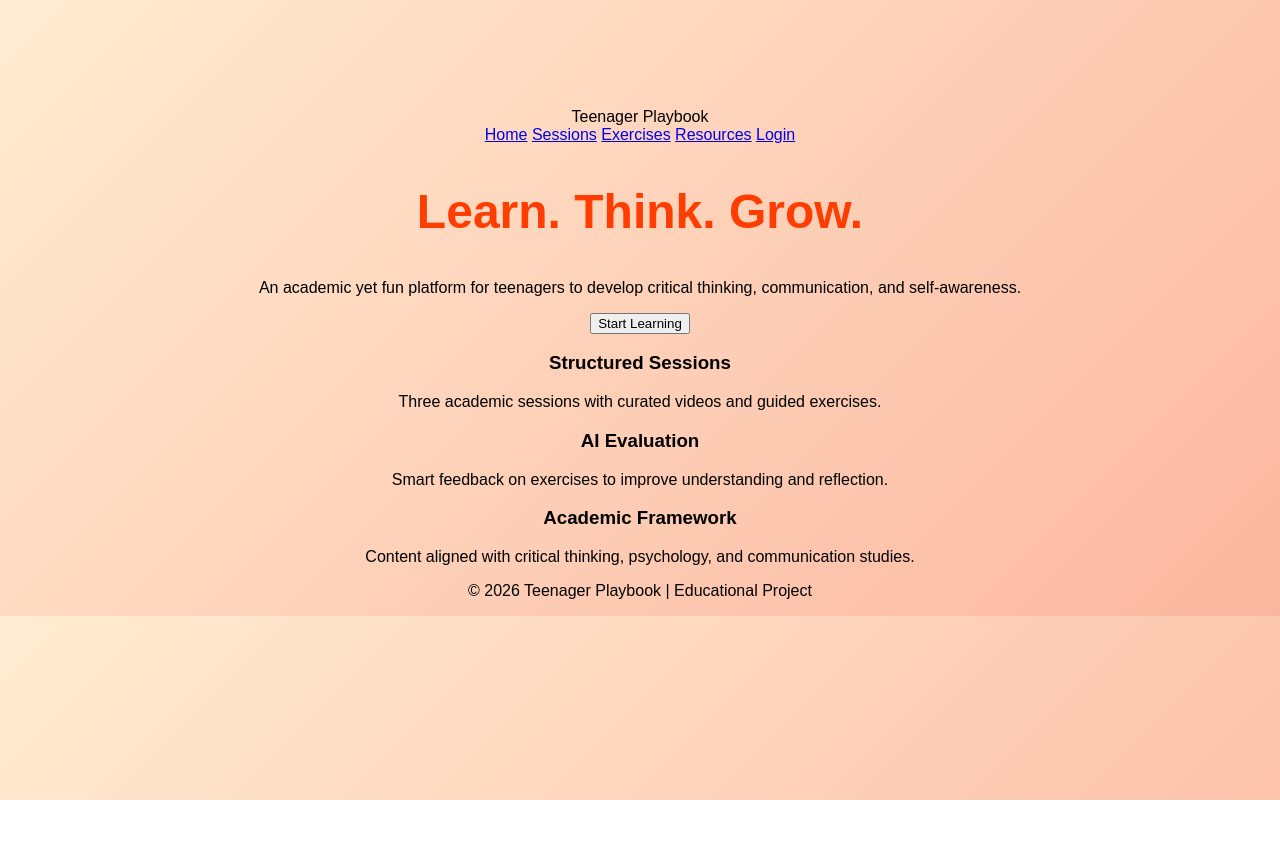
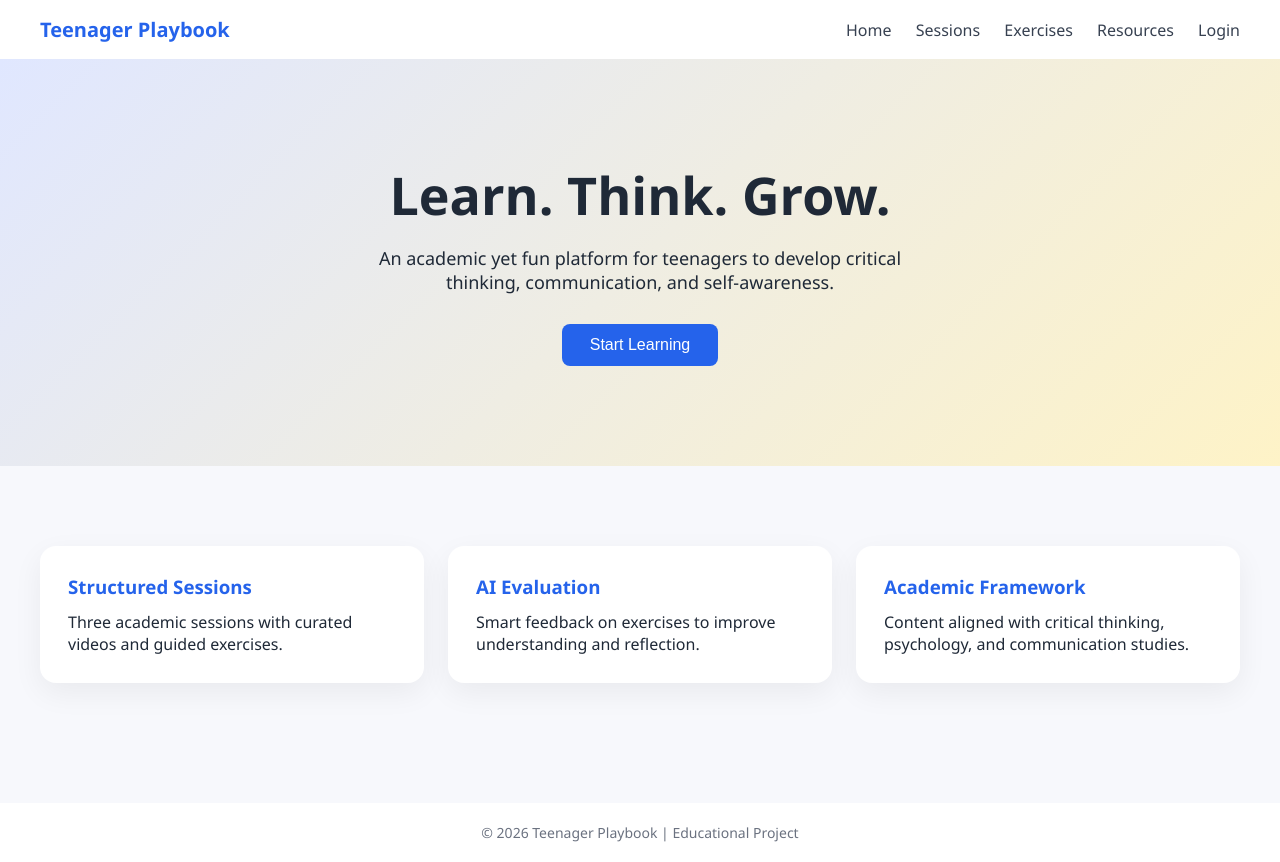
Before and after one commit to Ropesniper/teenagerplaybook_rpsp_shlee, a plain HTML site: page index.html in a window 1280 px wide. Before the commit the page ends 800 px from the top, so only its background shows below. Drawn offline with Linux system fonts and the light colour scheme.

Commit message:
Update style.css

```diff
--- a/style.css
+++ b/style.css
@@ -1,11 +1,105 @@
-body {
-  background: linear-gradient(135deg, #ffecd2, #fcb69f);
-  font-family: Arial, sans-serif;
-  text-align: center;
-  padding-top: 100px;
+* {
+  margin: 0;
+  padding: 0;
+  box-sizing: border-box;
 }
 
-h1 {
-  color: #ff3d00;
-  font-size: 48px;
+body {
+  font-family: "Segoe UI", sans-serif;
+  background: #f7f8fc;
+  color: #1f2937;
 }
+
+/* Navbar */
+.navbar {
+  display: flex;
+  justify-content: space-between;
+  align-items: center;
+  padding: 16px 40px;
+  background: white;
+  box-shadow: 0 4px 20px rgba(0,0,0,0.05);
+}
+
+.logo {
+  font-weight: 700;
+  font-size: 20px;
+  color: #2563eb;
+}
+
+nav a {
+  margin-left: 20px;
+  text-decoration: none;
+  color: #374151;
+  font-weight: 500;
+}
+
+nav a:hover {
+  color: #2563eb;
+}
+
+/* Hero Section */
+.hero {
+  text-align: center;
+  padding: 100px 20px;
+  background: linear-gradient(135deg, #e0e7ff, #fef3c7);
+}
+
+.hero h1 {
+  font-size: 52px;
+  margin-bottom: 16px;
+}
+
+.hero p {
+  font-size: 18px;
+  max-width: 600px;
+  margin: 0 auto 30px;
+}
+
+.btn-primary {
+  padding: 12px 28px;
+  border: none;
+  border-radius: 8px;
+  background: #2563eb;
+  color: white;
+  font-size: 16px;
+  cursor: pointer;
+}
+
+.btn-primary:hover {
+  background: #1d4ed8;
+}
+
+/* Features */
+.features {
+  display: grid;
+  grid-template-columns: repeat(auto-fit, minmax(250px, 1fr));
+  gap: 24px;
+  padding: 80px 40px;
+}
+
+.card {
+  background: white;
+  padding: 28px;
+  border-radius: 16px;
+  box-shadow: 0 10px 30px rgba(0,0,0,0.06);
+  transition: transform 0.2s;
+}
+
+.card:hover {
+  transform: translateY(-6px);
+}
+
+.card h3 {
+  margin-bottom: 12px;
+  color: #2563eb;
+}
+
+/* Footer */
+footer {
+  text-align: center;
+  padding: 20px;
+  background: white;
+  margin-top: 40px;
+  font-size: 14px;
+  color: #6b7280;
+}
```
